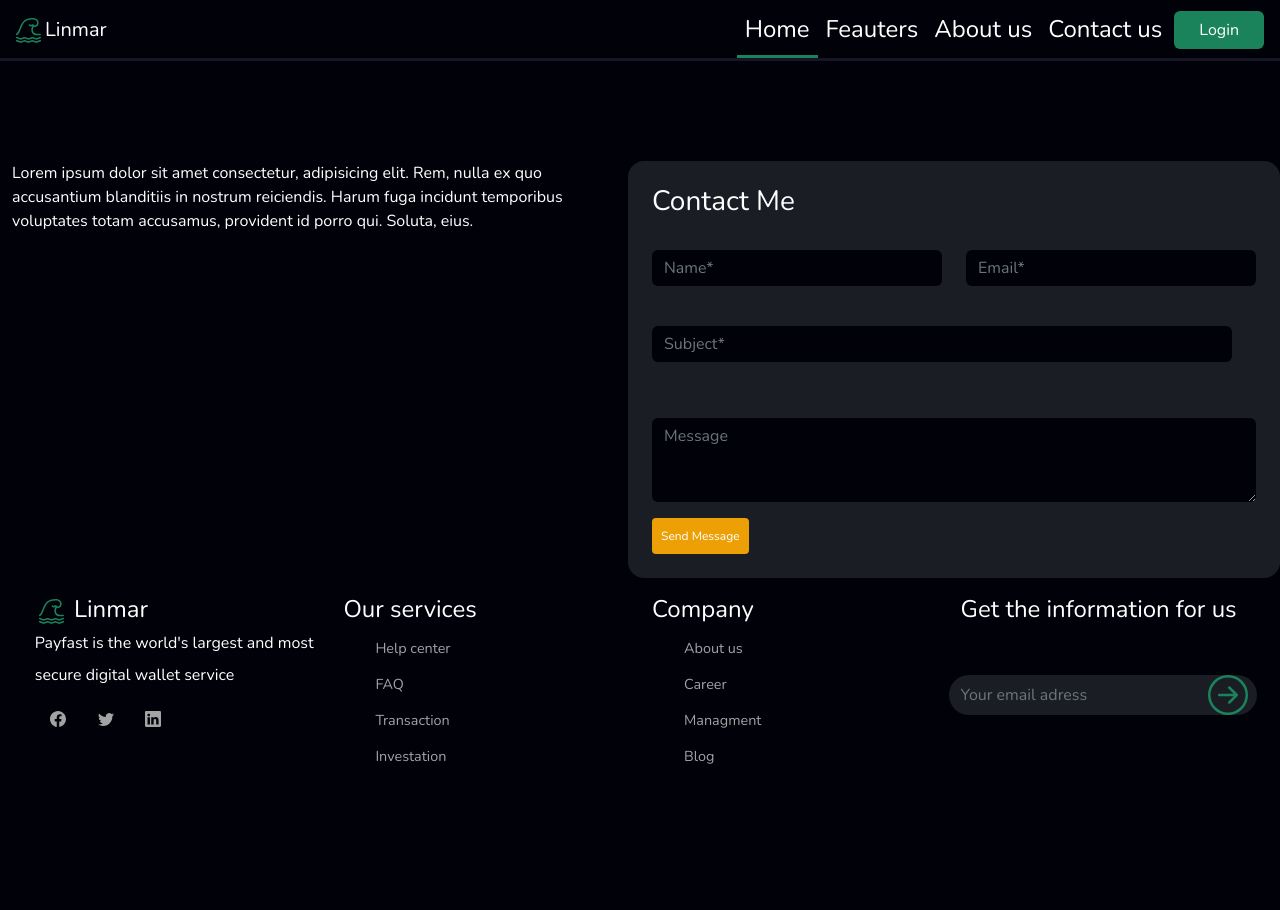
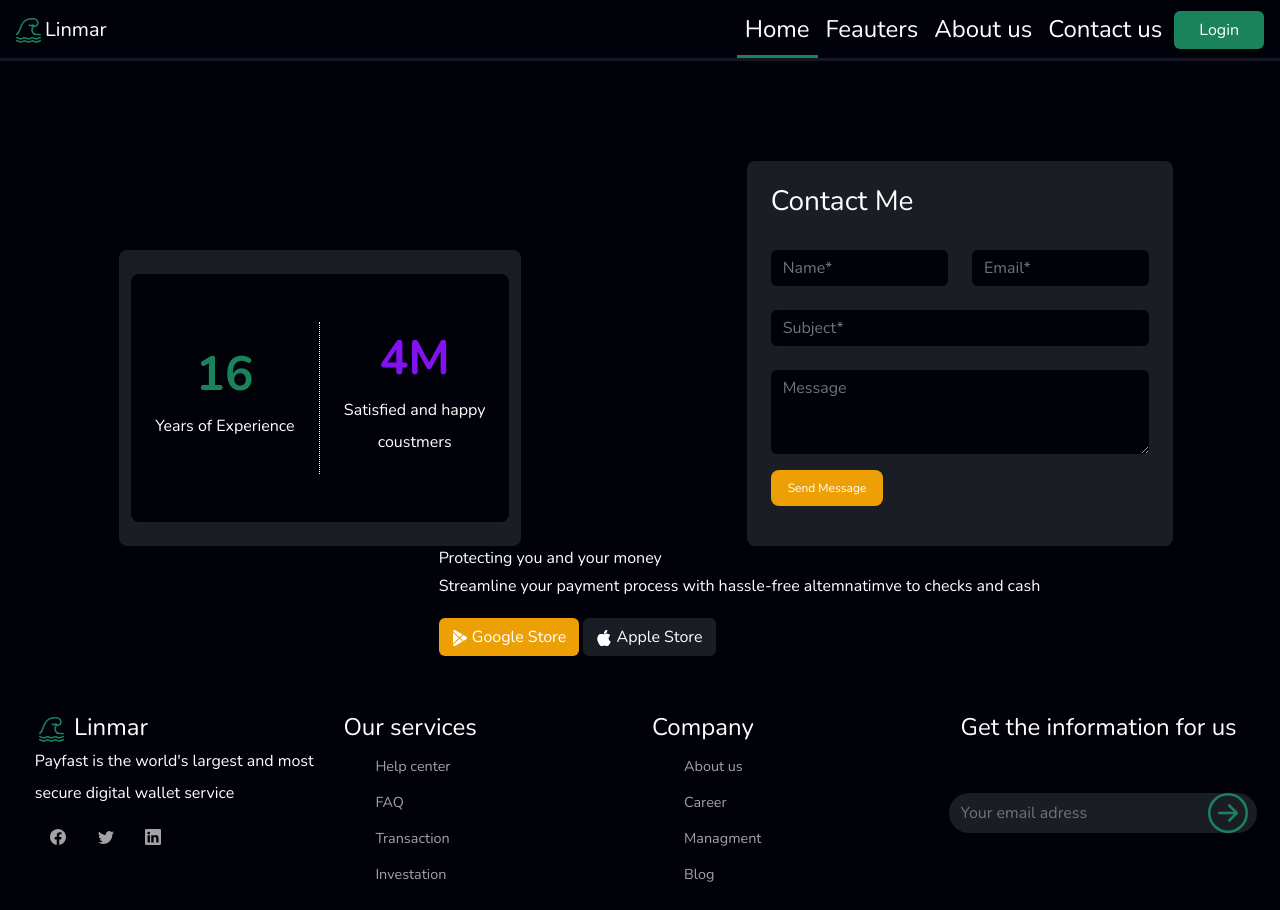
Before and after one commit to 3aly/alihefny-linmarcopycat, a website: page index.html in a window 1280 px wide. Shown: the part 375-1285 px from the top of the page. Before the commit the page ends 1167 px from the top, so only its background shows below. Drawn offline with nearby package versions, Linux system fonts and the light colour scheme.

Commit message:
contact us done

```diff
--- a/index.html
+++ b/index.html
@@ -58,39 +58,64 @@
   <section class="mb-2 container-fluid" id="Contact us">
     <div class="row">
 
-    <div class="container col">
-      Lorem ipsum dolor sit amet consectetur, adipisicing elit. Rem, nulla ex quo accusantium blanditiis in nostrum reiciendis. Harum fuga incidunt temporibus voluptates totam accusamus, provident id porro qui. Soluta, eius.
-
+    <div class="container col-4 align-self-end">
+        <div class="container col p-4 rounded-3" id="nexttocontact">
+          <div class="row rounded-3 py-5" style="background-color: #010109;" >
+            <div class="col-6" id="leftcol" >
+              <span>16</span>
+              <p>Years of Experience</p>
+            </div>
+            <div class="col-6" id="rightcol">
+              <span>4M</span>
+               <p>Satisfied and happy coustmers</p>
+            </div>
+          </div>
+      </div>
     </div>
-    <div class="container col p-4 rounded-4" id="contactform">
+    <div class="container col-4 p-4 rounded-3" id="contactform">
       <h3>Contact Me</h3>
       <div class="row">
         <div class="mb-3 col">
           <label for="exampleFormControlInput1" class="form-label"></label>
           <input type="text" class="form-control" id="exampleFormControlInput1" placeholder="Name*">
         </div>
-        <div class="mb-3 col">
+        <div class="col">
           <label for="exampleFormControlInput1" class="form-label"></label>
           <input type="email" class="form-control" id="exampleFormControlInput1" placeholder="Email*">
         </div>
-        <div class="row">
-          <div class="mb-3">
+        <div class="row m-0">
             <label for="exampleFormControlInput1" class="form-label"></label>
             <input type="text" class="form-control" id="exampleFormControlInput1" placeholder="Subject*">
-          </div>
         </div>
 
-        <div class="my-3">
+        <div class="mb-3">
           <label for="exampleFormControlTextarea1" class="form-label"></label>
           <textarea class="form-control" id="exampleFormControlTextarea1" placeholder="Message" rows="3"></textarea>
-      </div>
+          <button class="btn btn-lg p-2.5 mt-3">Send Message</button>
+
+        </div>
+
     </div>
-    <button class="btn btn-sm p-2">Send Message</button>
+
+    </div>
+  </div>
+  <div class="row">
+    <div class="col-6 offset-md-4">
+      <span>Protecting you and your money</span>
+      <p>Streamline your payment process with hassle-free altemnatimve to checks and cash</p>
+      <button class="btn" style="background-color:
+      #EDA006;color: white;"><svg xmlns="http://www.w3.org/2000/svg" width="16" height="16" fill="currentColor" class="bi bi-google-play" viewBox="0 0 16 16">
+  <path d="M14.222 9.374c1.037-.61 1.037-2.137 0-2.748L11.528 5.04 8.32 8l3.207 2.96 2.694-1.586Zm-3.595 2.116L7.583 8.68 1.03 14.73c.201 1.029 1.36 1.61 2.303 1.055l7.294-4.295ZM1 13.396V2.603L6.846 8 1 13.396ZM1.03 1.27l6.553 6.05 3.044-2.81L3.333.215C2.39-.341 1.231.24 1.03 1.27Z"/>
+</svg> Google Store</button>
+      <button style="background-color: #1b1d25;color: white;"class="btn"><svg xmlns="http://www.w3.org/2000/svg" width="16" height="16" fill="currentColor" class="bi bi-apple" viewBox="0 0 16 16">
+        <path d="M11.182.008C11.148-.03 9.923.023 8.857 1.18c-1.066 1.156-.902 2.482-.878 2.516.024.034 1.52.087 2.475-1.258.955-1.345.762-2.391.728-2.43Zm3.314 11.733c-.048-.096-2.325-1.234-2.113-3.422.212-2.189 1.675-2.789 1.698-2.854.023-.065-.597-.79-1.254-1.157a3.692 3.692 0 0 0-1.563-.434c-.108-.003-.483-.095-1.254.116-.508.139-1.653.589-1.968.607-.316.018-1.256-.522-2.267-.665-.647-.125-1.333.131-1.824.328-.49.196-1.422.754-2.074 2.237-.652 1.482-.311 3.83-.067 4.56.244.729.625 1.924 1.273 2.796.576.984 1.34 1.667 1.659 1.899.319.232 1.219.386 1.843.067.502-.308 1.408-.485 1.766-.472.357.013 1.061.154 1.782.539.571.197 1.111.115 1.652-.105.541-.221 1.324-1.059 2.238-2.758.347-.79.505-1.217.473-1.282Z"/>
+        <path d="M11.182.008C11.148-.03 9.923.023 8.857 1.18c-1.066 1.156-.902 2.482-.878 2.516.024.034 1.52.087 2.475-1.258.955-1.345.762-2.391.728-2.43Zm3.314 11.733c-.048-.096-2.325-1.234-2.113-3.422.212-2.189 1.675-2.789 1.698-2.854.023-.065-.597-.79-1.254-1.157a3.692 3.692 0 0 0-1.563-.434c-.108-.003-.483-.095-1.254.116-.508.139-1.653.589-1.968.607-.316.018-1.256-.522-2.267-.665-.647-.125-1.333.131-1.824.328-.49.196-1.422.754-2.074 2.237-.652 1.482-.311 3.83-.067 4.56.244.729.625 1.924 1.273 2.796.576.984 1.34 1.667 1.659 1.899.319.232 1.219.386 1.843.067.502-.308 1.408-.485 1.766-.472.357.013 1.061.154 1.782.539.571.197 1.111.115 1.652-.105.541-.221 1.324-1.059 2.238-2.758.347-.79.505-1.217.473-1.282Z"/>
+      </svg> Apple Store</button>
 
     </div>
   </div>
 </section>
-    <footer id="footer">
+    <footer id="footer" class="mt-5">
       <div class="row">
         <div class="col">
           <div class="row">
@@ -100,15 +125,15 @@
           <p>Payfast is the world's largest and most secure digital wallet service</p>
         </div>
         <div class="col-6 d-flex justify-content-around">
-          <a href="">
+          <a href="https://www.facebook.com/">
             <svg xmlns="http://www.w3.org/2000/svg" width="16" height="16" fill="currentColor" class="bi bi-facebook" viewBox="0 0 16 16">
             <path d="M16 8.049c0-4.446-3.582-8.05-8-8.05C3.58 0-.002 3.603-.002 8.05c0 4.017 2.926 7.347 6.75 7.951v-5.625h-2.03V8.05H6.75V6.275c0-2.017 1.195-3.131 3.022-3.131.876 0 1.791.157 1.791.157v1.98h-1.009c-.993 0-1.303.621-1.303 1.258v1.51h2.218l-.354 2.326H9.25V16c3.824-.604 6.75-3.934 6.75-7.951z"/>
           </svg></a>
-          <a href="">
+          <a href="https://www.twitter.com">
             <svg xmlns="http://www.w3.org/2000/svg" width="16" height="16" fill="currentColor" class="bi bi-twitter" viewBox="0 0 16 16">
             <path d="M5.026 15c6.038 0 9.341-5.003 9.341-9.334 0-.14 0-.282-.006-.422A6.685 6.685 0 0 0 16 3.542a6.658 6.658 0 0 1-1.889.518 3.301 3.301 0 0 0 1.447-1.817 6.533 6.533 0 0 1-2.087.793A3.286 3.286 0 0 0 7.875 6.03a9.325 9.325 0 0 1-6.767-3.429 3.289 3.289 0 0 0 1.018 4.382A3.323 3.323 0 0 1 .64 6.575v.045a3.288 3.288 0 0 0 2.632 3.218 3.203 3.203 0 0 1-.865.115 3.23 3.23 0 0 1-.614-.057 3.283 3.283 0 0 0 3.067 2.277A6.588 6.588 0 0 1 .78 13.58a6.32 6.32 0 0 1-.78-.045A9.344 9.344 0 0 0 5.026 15z"/>
           </svg></a>
-          <a href="">
+          <a href="https://www.linkedin.com/">
             <svg xmlns="http://www.w3.org/2000/svg" width="16" height="16" fill="currentColor" class="bi bi-linkedin" viewBox="0 0 16 16">
             <path d="M0 1.146C0 .513.526 0 1.175 0h13.65C15.474 0 16 .513 16 1.146v13.708c0 .633-.526 1.146-1.175 1.146H1.175C.526 16 0 15.487 0 14.854V1.146zm4.943 12.248V6.169H2.542v7.225h2.401zm-1.2-8.212c.837 0 1.358-.554 1.358-1.248-.015-.709-.52-1.248-1.342-1.248-.822 0-1.359.54-1.359 1.248 0 .694.521 1.248 1.327 1.248h.016zm4.908 8.212V9.359c0-.216.016-.432.08-.586.173-.431.568-.878 1.232-.878.869 0 1.216.662 1.216 1.634v3.865h2.401V9.25c0-2.22-1.184-3.252-2.764-3.252-1.274 0-1.845.7-2.165 1.193v.025h-.016a5.54 5.54 0 0 1 .016-.025V6.169h-2.4c.03.678 0 7.225 0 7.225h2.4z"/>
           </svg></a>
```
